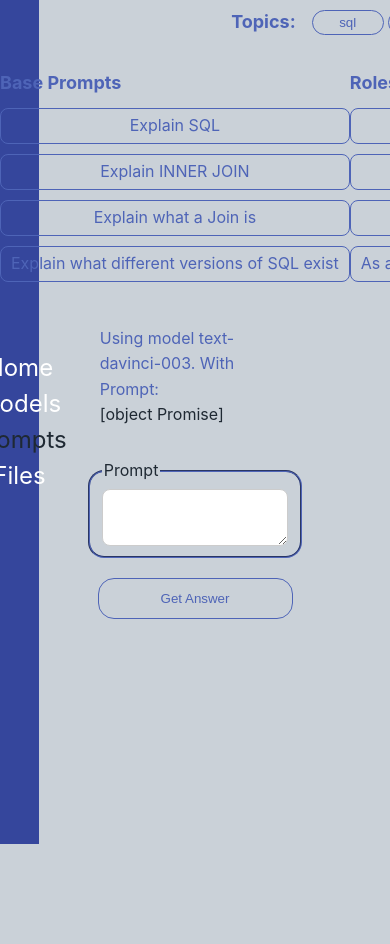
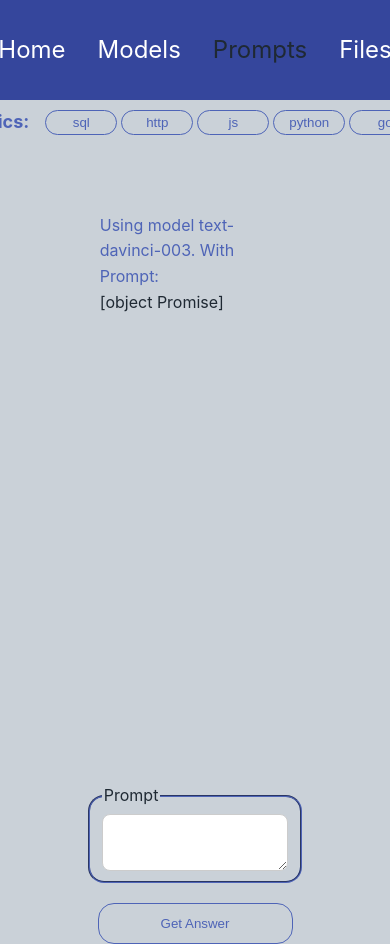
Before and after one commit to timegated/chat-node, a Vue app: page /prompts in a window 390 px wide. Before the commit the page ends 844 px from the top, so only its background shows below. Built offline with nearby package versions, Linux system fonts and the light colour scheme.

Commit message:
Renamed PromptHandler to ChatHandler and responsive improvements

```diff
--- a/src/App.vue
+++ b/src/App.vue
@@ -31,10 +31,11 @@ nav {
   flex-direction: column;
   align-items: center;
   justify-content: center;
-  width: 10vw;
+  width: 150px;
   font-size: 24px;
   text-align: center;
   height: 100vh;
+  border-radius: 0 16px 16px 0;
   background-color: var(--main-color-darkgreen);
 }
 
@@ -55,4 +56,25 @@ nav a {
 nav a:first-of-type {
   border: 0;
 }
+
+@media screen and (max-width: 1600px) {
+  header {
+    max-height: auto;
+    max-width: 100%;
+  }
+
+  nav {
+  position: static;
+  display: flex;
+  flex-direction: row;
+  align-items: center;
+  justify-content: center;
+  width: 100%;
+  font-size: 24px;
+  text-align: center;
+  border-radius: 0 0 0 0;
+  background-color: var(--main-color-darkgreen);
+  height: 100px;
+}
+}
 </style>
--- a/src/assets/base.css
+++ b/src/assets/base.css
@@ -60,3 +60,9 @@ body {
   border-radius: 16px;
 
 }
+
+@media only screen and (max-width: 1600px) {
+  body {
+    overflow: auto;
+  }
+}
--- a/src/assets/main.css
+++ b/src/assets/main.css
@@ -6,6 +6,14 @@
   font-weight: normal;
   overflow-y: auto;
   height: 100vh;
+}
+
+@media only screen and (max-width: 1600px) {
+  #app {
+    display: flex;
+    flex-direction: column;
+    height: auto;
+  }
 }
 
 a {
--- a/src/components/PromptHandler.vue
+++ b/src/components/ChatHandler.vue
@@ -47,9 +47,10 @@
           <div v-html="parsed.text" class="response"></div>
         </section>
       </div>
+    </section>
+    <section class="input-container">
       <GrowingFieldset :value="prompt" @update:value="prompt = $event"></GrowingFieldset>
       <div class="btn-container">
-        <!-- <button @click="getMultipleAnswers">Multiple Answers</button> -->
         <button class="cta" @click="streamChatResponse">Get Answer</button>
       </div>
     </section>
@@ -179,13 +180,13 @@ export default {
       }
     },
     pushPrompt(e: any) {
-      this.compiledPrompt = e.target.textContent
+      this.compiledPrompt = e.target.textContent;
     },
     pushRole(e: any) {
-      this.role = e.target.textContent
+      this.role = e.target.textContent;
     },
     pushTopic(e: any) {
-      this.currentTopic = e.target.textContent
+      this.currentTopic = e.target.textContent;
       this.prompt = ''
       this.role = ''
     },
@@ -249,6 +250,7 @@ export default {
 .response-container {
   max-width: 100vw;
   padding: 10px;
+  height: 100%;
 }
 
 .responses {
@@ -344,7 +346,8 @@ button.cta {
 
   .text-container {
     display: flex;
-    flex-direction: row;
+    flex-direction: column;
+    display: none;
   }
 }
 </style>
--- a/src/utils/promptBuilder/promptBuilder.ts
+++ b/src/utils/promptBuilder/promptBuilder.ts
@@ -3,10 +3,10 @@ import type { PromptText } from '../../store/types/prompt-text';
 export const topics: PromptText = {
   sql: {
     prompts: [
-      { prompt: 'Explain SQL' },
-      { prompt: 'Explain INNER JOIN' },
-      { prompt: 'Explain what a Join is' },
-      { prompt: 'Explain what different versions of SQL exist' },
+      { prompt: 'explain SQL' },
+      { prompt: 'explain INNER JOIN' },
+      { prompt: 'explain what a Join is' },
+      { prompt: 'explain what different versions of SQL exist' },
     ],
     roles: [
       {
@@ -25,10 +25,10 @@ export const topics: PromptText = {
   },
   js: {
     prompts: [
-      { prompt: 'Explain Javascript' },
-      { prompt: 'Explain optional chaining in Javascript' },
-      { prompt: 'Explain first class functions in JS' },
-      { prompt: 'Explain prototypal inheritance' },
+      { prompt: 'explain Javascript' },
+      { prompt: 'explain optional chaining in Javascript' },
+      { prompt: 'explain first class functions in JS' },
+      { prompt: 'explain prototypal inheritance' },
     ],
     roles: [
       {
@@ -47,10 +47,10 @@ export const topics: PromptText = {
   },
   python: {
     prompts: [
-      { prompt: 'Explain Python' },
-      { prompt: 'Explain tuples in Python' },
-      { prompt: 'Explain the def keyword in Python' },
-      { prompt: 'Explain range keyword in Python' },
+      { prompt: 'explain Python' },
+      { prompt: 'explain tuples in Python' },
+      { prompt: 'explain the def keyword in Python' },
+      { prompt: 'explain range keyword in Python' },
     ],
     roles: [
       {
@@ -69,10 +69,10 @@ export const topics: PromptText = {
   },
   go: {
     prompts: [
-      { prompt: 'Explain GO' },
-      { prompt: 'Explain multiplexing in GO' },
-      { prompt: 'Explain concurrency in GO' },
-      { prompt: 'Explain immediate assignment in GO' },
+      { prompt: 'explain GO' },
+      { prompt: 'explain multiplexing in GO' },
+      { prompt: 'explain concurrency in GO' },
+      { prompt: 'explain immediate assignment in GO' },
     ],
     roles: [
       {
@@ -91,10 +91,10 @@ export const topics: PromptText = {
   },
   http: {
     prompts: [
-      { prompt: 'Explain HTTP' },
-      { prompt: 'Explain request methods in HTTP' },
-      { prompt: 'Explain error codes in HTTP' },
-      { prompt: 'Explain status codes in HTTP' },
+      { prompt: 'explain HTTP' },
+      { prompt: 'explain request methods in HTTP' },
+      { prompt: 'explain error codes in HTTP' },
+      { prompt: 'explain status codes in HTTP' },
     ],
     roles: [
       {
--- a/src/views/PromptsView.vue
+++ b/src/views/PromptsView.vue
@@ -1,10 +1,10 @@
 
-import PromptHandler from '@/components/PromptHandler.vue';
+import Chat from '@/components/Chat.vue';
 
 <script setup lang="ts">
-import PromptHandler from '../components/PromptHandler.vue'
+import ChatHandler from '../components/ChatHandler.vue'
 </script>
 
 <template>
-    <PromptHandler />
+    <ChatHandler />
 </template>
```
